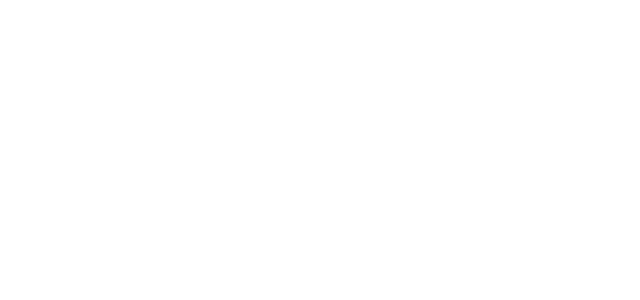
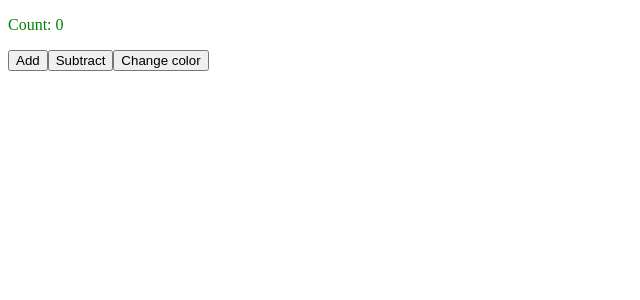
Before and after one commit to lukamrko/brocode-react-course, a React (Vite) app in the folder my-react-app/: page / in a window 1280 px wide. Shown: the top 300 px of the page, without its empty margins (0-640 px from the left). Built offline with nearby package versions, Linux system fonts and the light colour scheme.

Commit message:
First component work

```diff
--- a/my-react-app/src/App.jsx
+++ b/my-react-app/src/App.jsx
@@ -1,6 +1,9 @@
+import MyComponent from "./MyComponent.jsx";
+
 function App() {
 	return (
 		<>
+			<MyComponent />
 		</>
 	);
 }
--- /dev/null
+++ b/my-react-app/src/MyComponent.jsx
@@ -0,0 +1,43 @@
+import { useState, useEffect } from 'react'
+
+function MyComponent() {
+    const [count, setCount] = useState(0);
+    const [color, setColor] = useState("green");
+
+    var renameTitle = () => {
+        document.title = `Count: ${count}`;
+    }
+
+    //Set new title on any rerender
+    // useEffect(renameTitle);
+
+    //Set new title only on mount
+    // useEffect(renameTitle, []);
+
+    //Set new title only on mount + on count change
+    useEffect(renameTitle, [count]);
+
+    function addCount() {
+        setCount(c => c + 1);
+    }
+
+    function subtractCount() {
+        setCount(c => c - 1);
+    }
+
+    function changeColor() {
+        setColor(c => c === "green" ? "red" : "green");
+    }
+
+    return (
+        <div>
+            <p style={{color: color}}>Count: {count}</p>
+            <button onClick={addCount}>Add</button>
+            <button onClick={subtractCount}>Subtract</button>
+            <button onClick={changeColor}>Change color</button>
+
+        </div>
+    );
+}
+
+export default MyComponent
```
